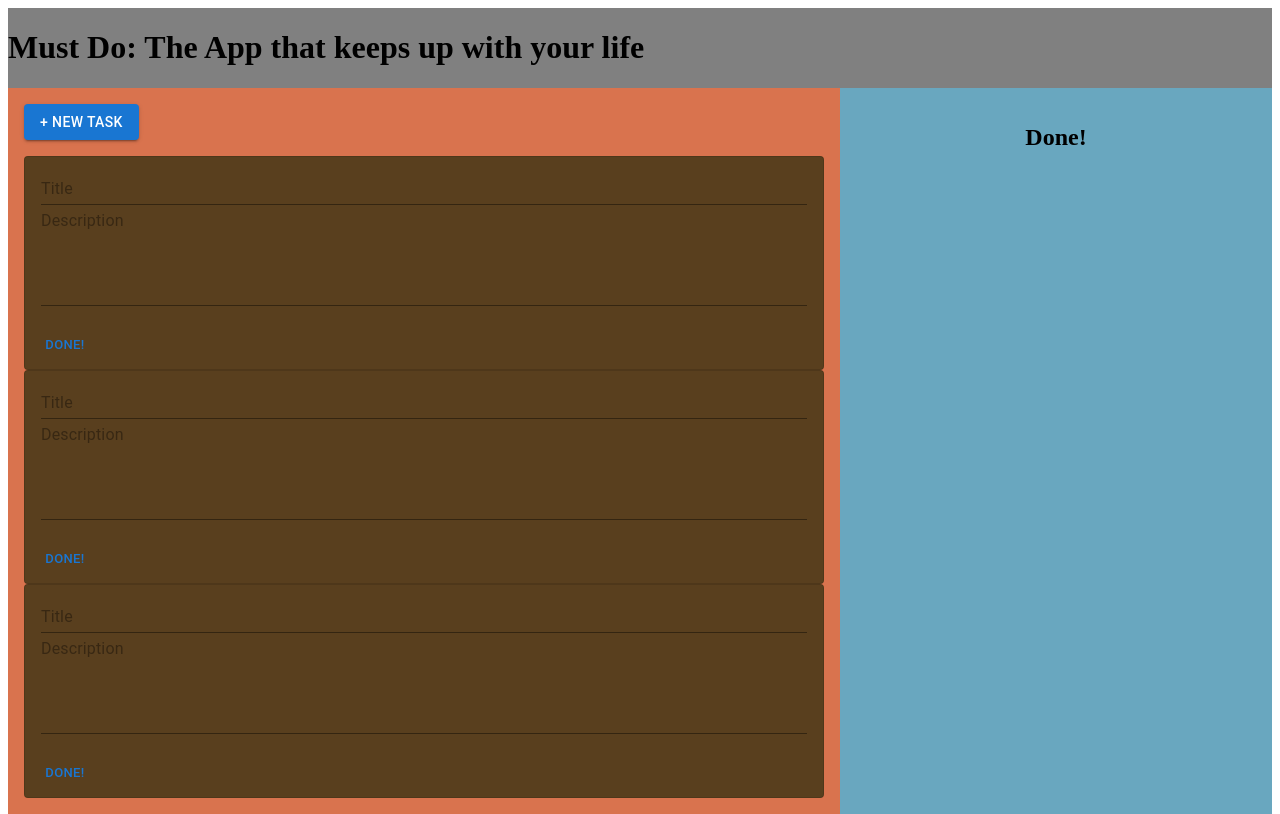
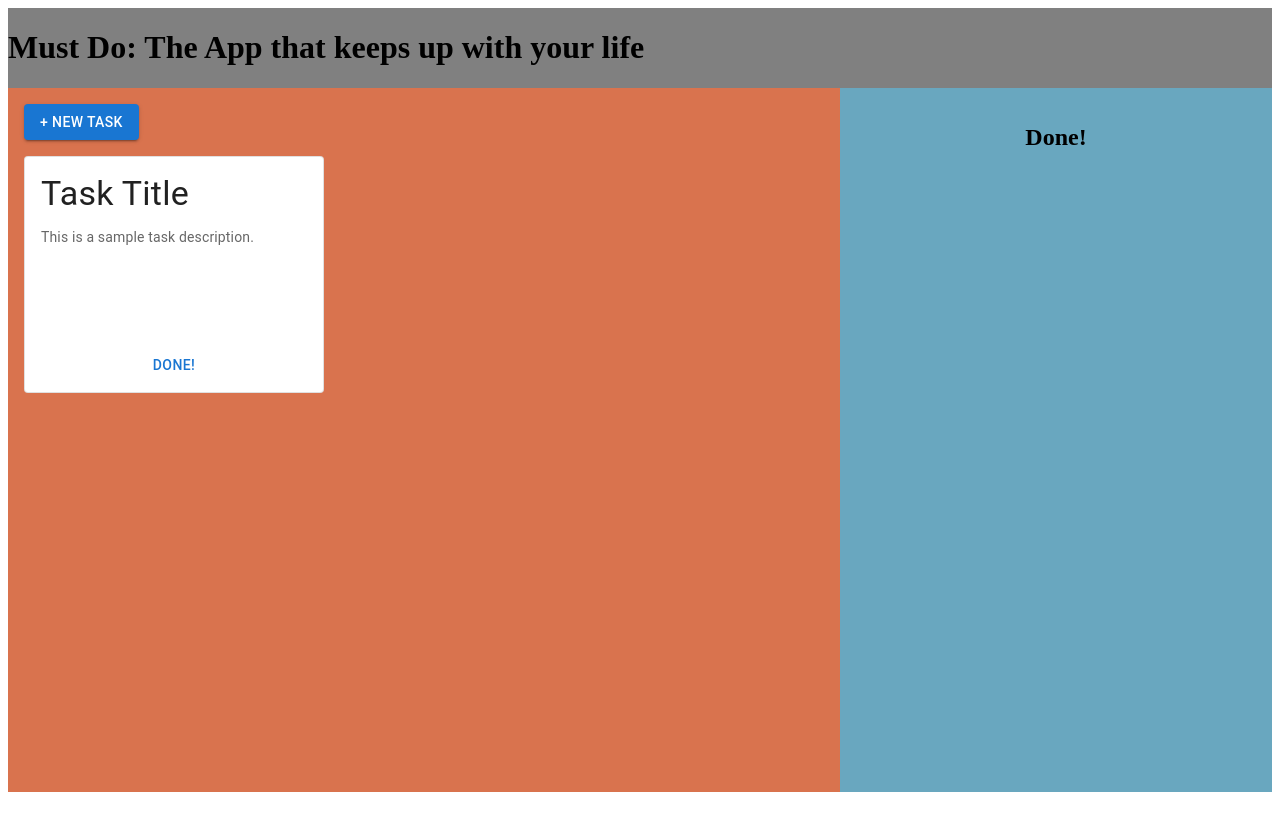
Before and after one commit to BinaryFour/mustDo, a Next.js app in the folder frontend/: page / in a window 1280 px wide. Built offline with nearby package versions, Linux system fonts and the light colour scheme.

Commit message:
Added Modal component, Made Minimized View for TaskCard and added TODO work.  Added react-hook-form to package.json

```diff
--- a/frontend/app/components/taskCard.tsx
+++ b/frontend/app/components/taskCard.tsx
@@ -1,3 +1,5 @@
+"use client";
+
 import Box from "@mui/material/Box";
 import Button from "@mui/material/Button";
 import Card from "@mui/material/Card";
@@ -6,17 +8,76 @@ import CardContent from "@mui/material/CardContent";
 import Input from "@mui/material/Input";
 import TextField from "@mui/material/TextField";
 import { colors } from "../constants/colors";
+import { useState } from "react";
+import CardActionArea from "@mui/material/CardActionArea";
+import Typography from "@mui/material/Typography";
+
+interface ChecklistItem {
+  text: string;
+  isCompleted: boolean;
+}
+
+interface TaskCardState {
+  isExpanded: boolean;
+  title: string;
+  description: string;
+  checklist: ChecklistItem[];
+  deadline: Date | null;
+}
+
+const emptyForm: TaskCardState = {
+  isExpanded: false,
+  title: "",
+  description: "",
+  checklist: [],
+  deadline: null,
+};
+
 const TaskCard = () => {
-  //TODO: Add draggable component
-  //TODO: Add deadline/date picker component
-  //TODO: Add check list capability to description.  Need a design
-  //TODO: Button removes task from workarea and archives it in completedarea w/ timestamp of completion
+  /*
+    I want there to be two layouts for the card.  One minimized and one expanded.
+    Minimized will just show the title and a small portion of the description.
+    Expanded will show the full description and any additional details like deadline, checklist, etc.
+    Clicking on the card will toggle between the two states.
 
-  const ariaLabel = { "aria-label": "description" };
-  const card = (
+    Because there will be shared state between the two layouts, I need to create two views.
+
+    For now, The minimized view is read-only and the expanded view is editable.
+    Later, I can add edit capability to the minimized view as well for quick edits.
+  */
+
+  /*
+    TODO:
+    1.  structure the HTML/CSS for the two views
+    2.  implement the toggle between minimized and expanded views by clicking on the minimize/maximize icon in the top right corner of respective views
+    3.  Put the expanded view in a modal so that the task takes up the entire screen when expanded
+    4.  Add form capabilities w/ react-hook-form in order to input data
+  */
+  const [isExpanded, setIsExpanded] = useState<boolean>(false);
+  const [form, setForm] = useState<TaskCardState>(emptyForm);
+
+  const minimizedCard = (
+    <>
+      <CardActionArea>
+        <CardContent sx={{ minBlockSize: 150 }}>
+          <Typography variant="h4" gutterBottom>
+            Task Title
+          </Typography>
+          <Typography variant="body2" color="text.secondary">
+            This is a sample task description.
+          </Typography>
+        </CardContent>
+      </CardActionArea>
+      <CardActions sx={{ justifyContent: "center" }}>
+        <Button fullWidth>Done!</Button>
+      </CardActions>
+    </>
+  );
+
+  const expandedCard = (
     <>
       <CardContent>
-        <Input placeholder="Title" inputProps={ariaLabel} fullWidth />
+        <Input placeholder="Title" fullWidth />
         <TextField
           id="standard-multiline-static"
           fullWidth
@@ -31,12 +92,19 @@ const TaskCard = () => {
       </CardActions>
     </>
   );
+
   return (
-    <Box sx={{ minWidth: 275 }}>
-      <Card sx={{ backgroundColor: colors.brown }} variant="outlined">
-        {card}
-      </Card>
-    </Box>
+    <>
+      {isExpanded ? (
+        <Box sx={{ maxInlineSize: 275 }}>
+          <Card variant="outlined">{expandedCard}</Card>
+        </Box>
+      ) : (
+        <Box sx={{ maxInlineSize: 300 }}>
+          <Card variant="outlined">{minimizedCard}</Card>
+        </Box>
+      )}
+    </>
   );
 };
 export default TaskCard;
--- a/frontend/app/page.tsx
+++ b/frontend/app/page.tsx
@@ -55,8 +55,6 @@ const Page = () => {
             <Button variant="contained">+ New Task</Button>
           </div>
           <TaskCard />
-          <TaskCard />
-          <TaskCard />
         </div>
         <div
           className="done-column"
--- a/frontend/package.json
+++ b/frontend/package.json
@@ -26,6 +26,7 @@
     "eslint": "^9",
     "eslint-config-next": "16.0.10",
     "tailwindcss": "^4",
-    "typescript": "^5"
+    "typescript": "^5",
+    "react-hook-form": "^7"
   }
 }
```
Also changed, not shown: frontend/app/components/modal.tsx (added, +53 -0 lines), 1 other file (tests, documents, lock files or other folders).
